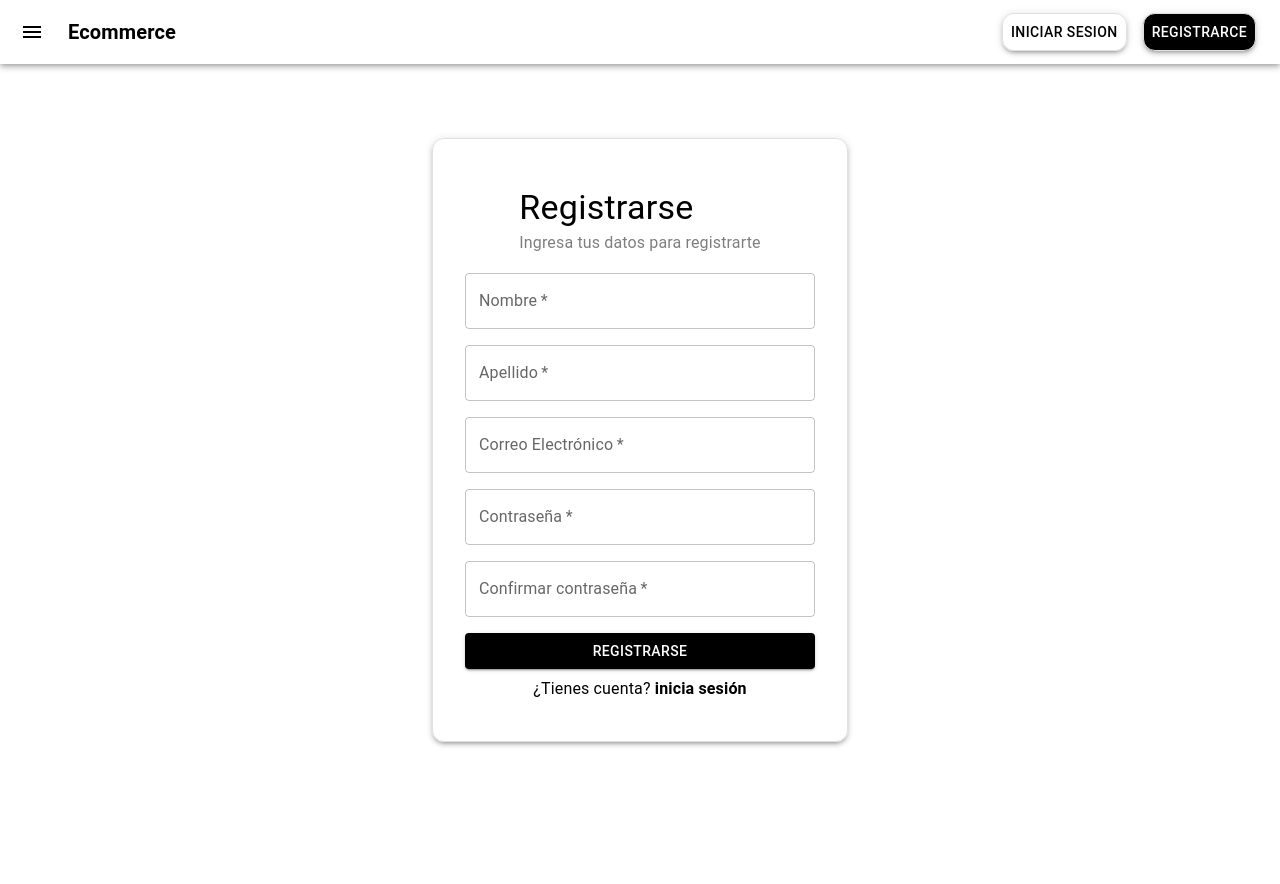
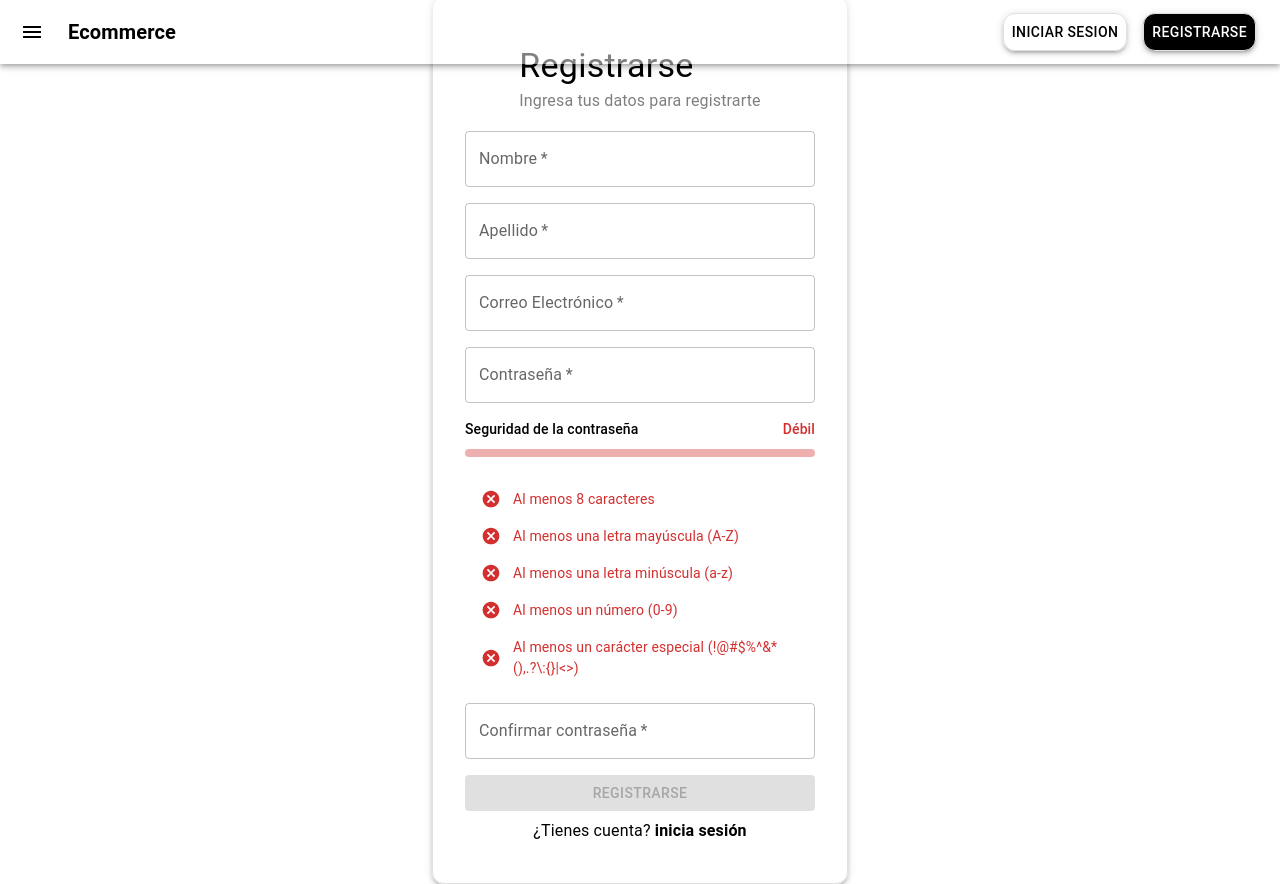
Before and after one commit to danieldelahoz2212/ecommerce_front, a React (Vite) app: page /register in a window 1280 px wide. Built offline with nearby package versions, Linux system fonts and the light colour scheme.

Commit message:
se añadio requerimientos para el registro de usuario en la interfaz

```diff
--- a/src/components/Cards.tsx
+++ b/src/components/Cards.tsx
@@ -14,21 +14,21 @@ import {
       name: "Camiseta Premium",
       description: "Camiseta de algodón 100% de alta calidad",
       price: 29.99,
-      image: "https://via.placeholder.com/250",
+      image: "https://picsum.photos/id/1011/400/300",
     },
     {
       id: 2,
       name: "Sudadera Elegante",
       description: "Sudadera con capucha y bolsillos",
       price: 49.99,
-      image: "https://via.placeholder.com/250",
+      image: "https://picsum.photos/id/1011/400/300",
     },
     {
       id: 3,
       name: "Pantalón Deportivo",
       description: "Pantalón cómodo para el día a día",
       price: 39.99,
-      image: "https://via.placeholder.com/250",
+      image: "https://picsum.photos/id/1011/400/300",
     },
   ];
 
--- a/src/components/NavBar.tsx
+++ b/src/components/NavBar.tsx
@@ -62,7 +62,7 @@ export const NavBar = () => {
               ml: 2,
             }}
           >
-            Registrarce
+            Registrarse
           </Button>
         </Toolbar>
       </AppBar>
--- /dev/null
+++ b/src/components/PasswordStrength.tsx
@@ -0,0 +1,144 @@
+import {
+  Box,
+  LinearProgress,
+  Typography,
+  List,
+  ListItem,
+  ListItemIcon,
+  ListItemText,
+} from "@mui/material";
+import CheckCircleIcon from "@mui/icons-material/CheckCircle";
+import CancelIcon from "@mui/icons-material/Cancel";
+import React, { useEffect, useState } from "react";
+
+interface PasswordStrengthProps {
+  password: string;
+  onValidChange: (isValid: boolean) => void;
+}
+
+interface RequirementItemProps {
+  label: string;
+  fulfilled: boolean;
+}
+
+export const PasswordStrength: React.FC<PasswordStrengthProps> = ({
+  password,
+  onValidChange,
+}) => {
+  const [strength, setStrength] = useState(0);
+  const [requirements, setRequirements] = useState({
+    length: false,
+    uppercase: false,
+    lowercase: false,
+    number: false,
+    special: false,
+  });
+
+  useEffect(() => {
+    const length = password.length >= 8;
+    const uppercase = /[A-Z]/.test(password);
+    const lowercase = /[a-z]/.test(password);
+    const number = /\d/.test(password);
+    const special = /[!@#$%^&*(),.?":{}|<>]/.test(password);
+
+    setRequirements({
+      length,
+      uppercase,
+      lowercase,
+      number,
+      special,
+    });
+
+    const strengthScore = [
+      length,
+      uppercase,
+      lowercase,
+      number,
+      special,
+    ].filter(Boolean).length;
+
+    const calculatedStrength = (strengthScore / 5) * 100;
+    setStrength(calculatedStrength);
+
+    const isValid = calculatedStrength >= 80;
+    onValidChange(isValid);
+  }, [password, onValidChange]);
+
+  const getStrengthLabel = () => {
+    if (strength < 40) return "Débil";
+    if (strength < 80) return "Moderada";
+    return "Fuerte";
+  };
+
+  const getStrengthColor = () => {
+    if (strength < 40) return "error";
+    if (strength < 80) return "warning";
+    return "success";
+  };
+
+  return (
+    <Box sx={{ mt: 3 }}>
+      <Box display="flex" justifyContent="space-between" alignItems="center">
+        <Typography variant="subtitle2">Seguridad de la contraseña</Typography>
+        <Typography
+          variant="subtitle2"
+          color={
+            strength < 40 ? "error" : strength < 80 ? "warning" : "success"
+          }
+          fontWeight={500}
+        >
+          {getStrengthLabel()}
+        </Typography>
+      </Box>
+      <LinearProgress
+        variant="determinate"
+        value={strength}
+        color={getStrengthColor()}
+        sx={{ height: 8, borderRadius: 4, my: 1 }}
+      />
+      <List dense />
+      <RequirementItem
+        label="Al menos 8 caracteres"
+        fulfilled={requirements.length}
+      />
+      <RequirementItem
+        label="Al menos una letra mayúscula (A-Z)"
+        fulfilled={requirements.uppercase}
+      />
+      <RequirementItem
+        label="Al menos una letra minúscula (a-z)"
+        fulfilled={requirements.lowercase}
+      />
+      <RequirementItem
+        label="Al menos un número (0-9)"
+        fulfilled={requirements.number}
+      />
+      <RequirementItem
+        label="Al menos un carácter especial (!@#$%^&*(),.?\:{}|<>)"
+        fulfilled={requirements.special}
+      />
+    </Box>
+  );
+};
+
+const RequirementItem: React.FC<RequirementItemProps> = ({
+  label,
+  fulfilled,
+}) => (
+  <ListItem sx={{ py: 0.5 }}>
+    <ListItemIcon sx={{ minWidth: 32 }}>
+      {fulfilled ? (
+        <CheckCircleIcon color="success" fontSize="small" />
+      ) : (
+        <CancelIcon color="error" fontSize="small" />
+      )}
+    </ListItemIcon>
+    <ListItemText
+      primary={label}
+      primaryTypographyProps={{
+        color: fulfilled ? "text.primary" : "error",
+        fontSize: 14,
+      }}
+    />
+  </ListItem>
+);
--- a/src/components/index.tsx
+++ b/src/components/index.tsx
@@ -1,3 +1,5 @@
 export { NavBar } from "./NavBar";
 export { ProductCarousel } from "./ProductCarousel";
+export { ProductRecommendation } from "./ProductRecommendation";
+export {PasswordStrength} from "./PasswordStrength";
 export { Cards } from "./Cards";
--- a/src/pages/Home.tsx
+++ b/src/pages/Home.tsx
@@ -1,5 +1,5 @@
-import { Container, Box, Typography } from "@mui/material";
-import { Cards, ProductCarousel } from "../components/index";
+import { Container, Box, Typography} from "@mui/material";
+import { Cards, ProductCarousel, ProductRecommendation } from "../components/index";
 export const Home = () => {
   return (
     <Container
@@ -26,6 +26,10 @@ export const Home = () => {
         </Typography>
       </Box>
       <ProductCarousel/>
+      <Typography variant="h4" fontWeight="bold" gutterBottom sx={{ mt: 4 }}>
+      <ProductRecommendation/>
+        Catálogo De Productos
+      </Typography>
       <Cards />
     </Container>
   );
--- a/src/pages/Register.tsx
+++ b/src/pages/Register.tsx
@@ -6,8 +6,26 @@ import {
   Stack,
   Box,
 } from "@mui/material";
+import { useState } from "react";
+import { PasswordStrength } from "../components/index";
 
 export const Register = () => {
+  const [password, setPassword] = useState("");
+  const [passwordConfirm, setPasswordConfirm] = useState("");
+  const [isPasswordValid, setIsPasswordValid] = useState(false);
+
+  const isPasswordMatch =
+    passwordConfirm !== "" && password !== passwordConfirm;
+
+  const handleSubmit = (e: React.FormEvent) => {
+    e.preventDefault();
+    if (!isPasswordValid || password !== passwordConfirm) {
+      alert("Verifica tu contraseña.");
+      return;
+    }
+    console.log("Formulario válido ✅");
+  };
+
   return (
     <Container
       sx={{
@@ -20,6 +38,7 @@ export const Register = () => {
     >
       <Box
         component="form"
+        onSubmit={handleSubmit}
         sx={{
           display: "flex",
           flexDirection: "column",
@@ -42,6 +61,7 @@ export const Register = () => {
             Ingresa tus datos para registrarte
           </Typography>
         </Stack>
+
         <Stack spacing={2} sx={{ width: "100%" }}>
           <TextField label="Nombre" type="text" fullWidth required />
           <TextField label="Apellido" type="text" fullWidth required />
@@ -51,23 +71,54 @@ export const Register = () => {
             fullWidth
             required
           />
-          <TextField label="Contraseña" type="password" fullWidth required />
-          <TextField label="Confirmar contraseña" type="password" fullWidth required />
+
+          <TextField
+            label="Contraseña"
+            type="password"
+            fullWidth
+            required
+            value={password}
+            onChange={(e) => setPassword(e.target.value)}
+          />
+
+          <PasswordStrength
+            password={password}
+            onValidChange={setIsPasswordValid}
+          />
+
+          <TextField
+            label="Confirmar contraseña"
+            type="password"
+            fullWidth
+            required
+            value={passwordConfirm}
+            onChange={(e) => setPasswordConfirm(e.target.value)}
+            error={isPasswordMatch}
+            helperText={isPasswordMatch ? "Las contraseñas no coinciden" : ""}
+          />
           <Button
             type="submit"
             variant="contained"
+            fullWidth
+            disabled={!isPasswordValid || password !== passwordConfirm}
             sx={{
-              backgroundColor: "black",
+              backgroundColor:
+                !isPasswordValid || password !== passwordConfirm
+                  ? "grey.400"
+                  : "black",
               color: "white",
               "&:hover": {
-                backgroundColor: "grey.500",
+                backgroundColor:
+                  !isPasswordValid || password !== passwordConfirm
+                    ? "grey.400"
+                    : "grey.500",
               },
             }}
-            fullWidth
           >
             Registrarse
           </Button>
         </Stack>
+
         <Stack p={1}>
           <Typography>
             ¿Tienes cuenta?{" "}
```
Also changed, not shown: src/components/ProductCarousel.tsx (+49 -13 lines), src/components/ProductRecommendation.tsx (added, +133 -0 lines).
